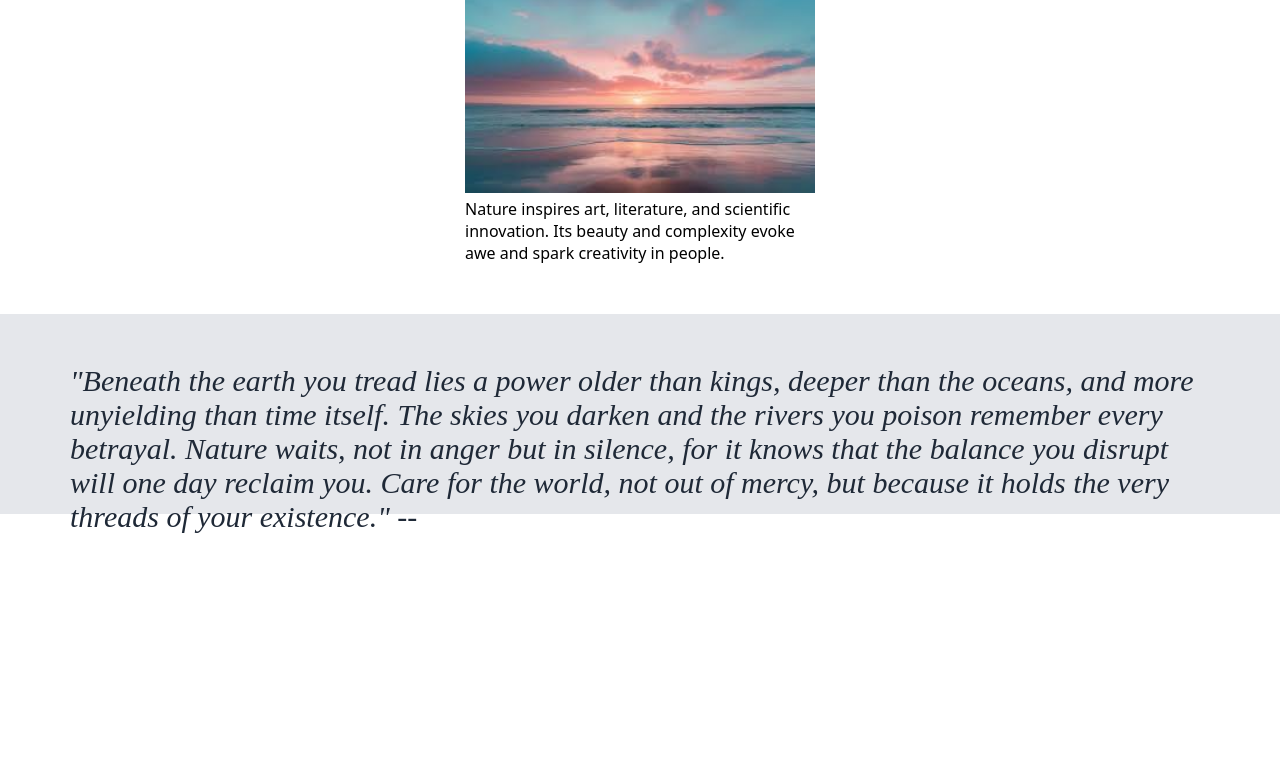
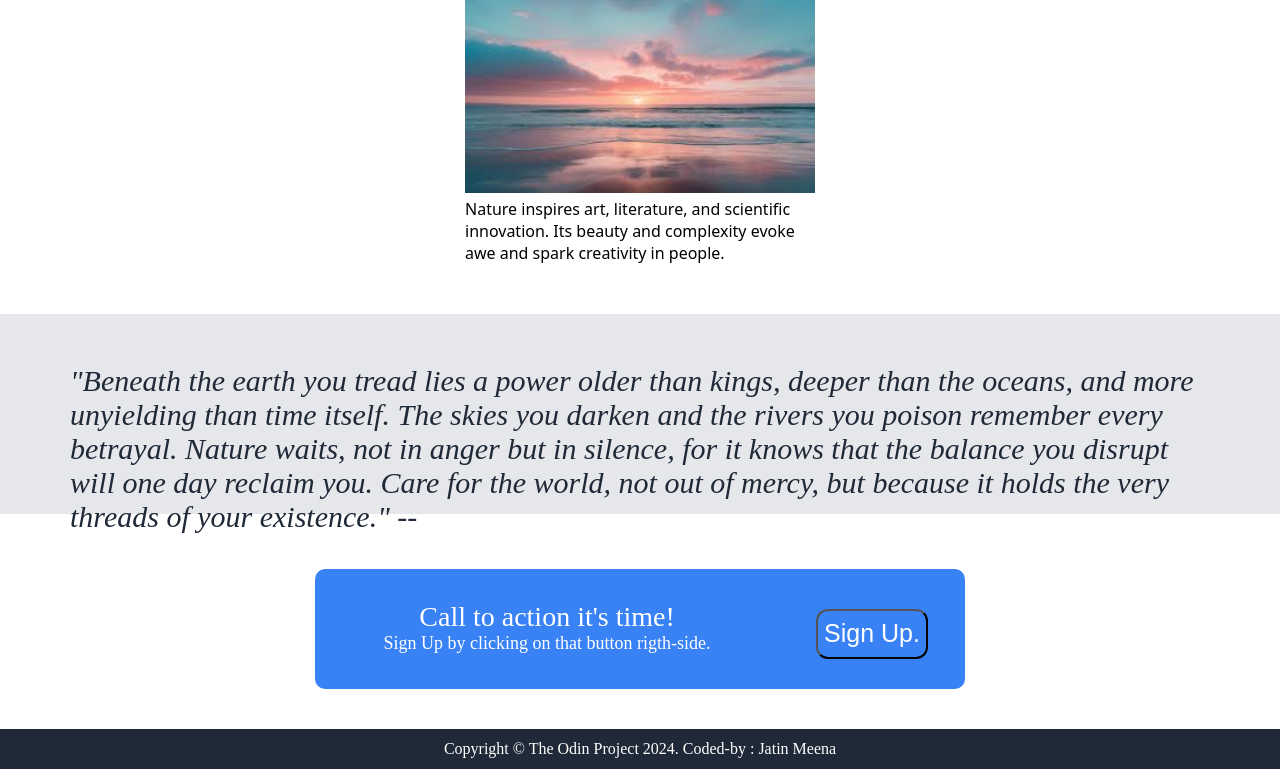
Before and after one commit to Jatin5784/Landing-Page, a plain HTML site: page index.html in a window 1280 px wide. Shown: the part 994-1763 px from the top of the page. Before the commit the page ends 1528 px from the top, so only its background shows below. Drawn offline with Linux system fonts and the light colour scheme.

Commit message:
Created bottom part and footer.

```diff
--- a/index.html
+++ b/index.html
@@ -56,6 +56,20 @@
 
     </diV>
 
+    <div class="flexbox4">
+     <div>
+        <div id="Call-to-action"><div>Call to action it's time!</div><div id="belowText">Sign Up by clicking on that button rigth-side.</div>
+        </div>
+       <div> <button>Sign Up.</button></div>
+      </div>
+    </div>
+
+
+    <div class="flexbox5">
+        <div>
+        Copyright © The Odin Project 2024. Coded-by : Jatin Meena
+        </div>
+    </div>
 
 </body>
 </html>
--- a/styles.css
+++ b/styles.css
@@ -114,3 +114,67 @@ button{
   margin: 50px 70px;
 
 }
+
+.flexbox4{
+  margin-top: 55px;;
+  display: flex;
+  width:auto;
+  height:auto;
+  justify-content: center;
+  color: white;
+
+}
+
+.flexbox4 div{
+  width:650px;
+  height: 100px;
+  background-color: #3882F6;
+  font-size: 20px;
+
+  display: flex;
+  flex-direction: row;
+  padding-top: 20px;
+
+  justify-content: space-around;
+  border-radius: 10px;
+}
+.flexbox4 div div{
+
+  justify-content: center;
+  height: auto;
+  width: auto;
+
+}
+
+button{
+  height: 50px;
+  width: 100x;
+  border-radius: 12px;
+}
+.flexbox4 div div div{
+  width: auto;
+  padding: 0;
+  height: auto;
+  font-size:28px;
+}
+
+#belowText{
+  font-size: 18px;
+  width: auto;
+  margin-bottom: 42px;
+}
+#Call-to-action{
+  flex-basis: 60%;
+  flex-direction: column;
+
+}
+
+.flexbox5{
+  width: auto;
+  height: 40px;
+  margin-top: 40px;
+  background-color: #1F2937;
+  color: white;
+  line-height: 40px;
+  text-align: center;
+}
```
